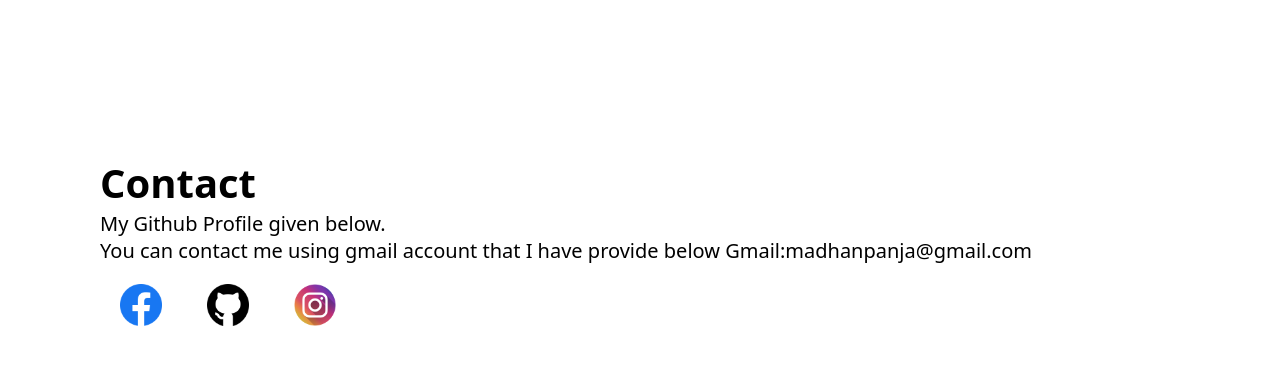
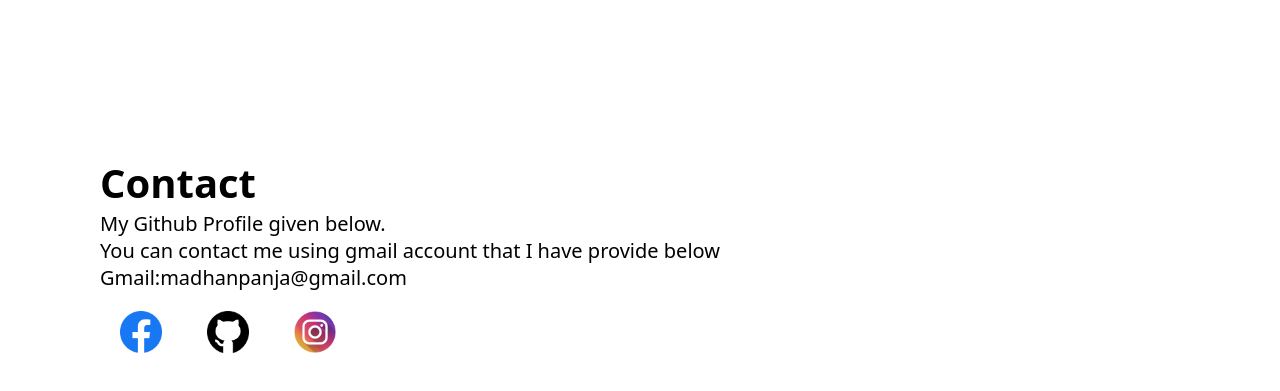
Before and after one commit to crazy0codes/webdesign_intern, a plain HTML site: page index.html in a window 1280 px wide. Shown: the part 747-1138 px from the top of the page. Drawn offline with Linux system fonts and the light colour scheme.

Commit message:
Update index.html

```diff
--- a/index.html
+++ b/index.html
@@ -45,7 +45,7 @@
                 <h1>Contact</h1>
                 <p>
                     My Github Profile given below.<br>
-                    You can contact me using gmail account that I have provide below
+                    You can contact me using gmail account that I have provide below<br>
                     Gmail:madhanpanja@gmail.com
                 </p>
                 <a href="https://fb.com"><img src="img/facebook.png" alt="facebook" class="social-icons"></a>
```
